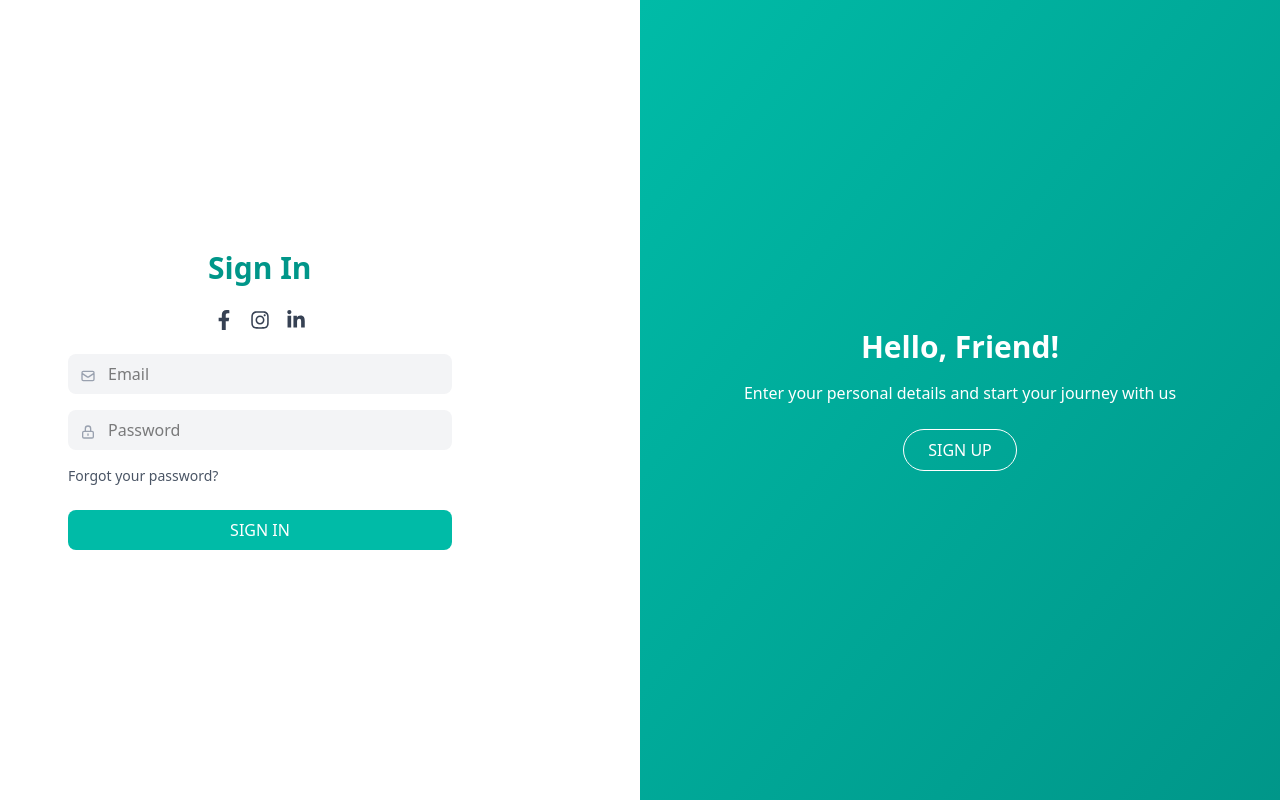
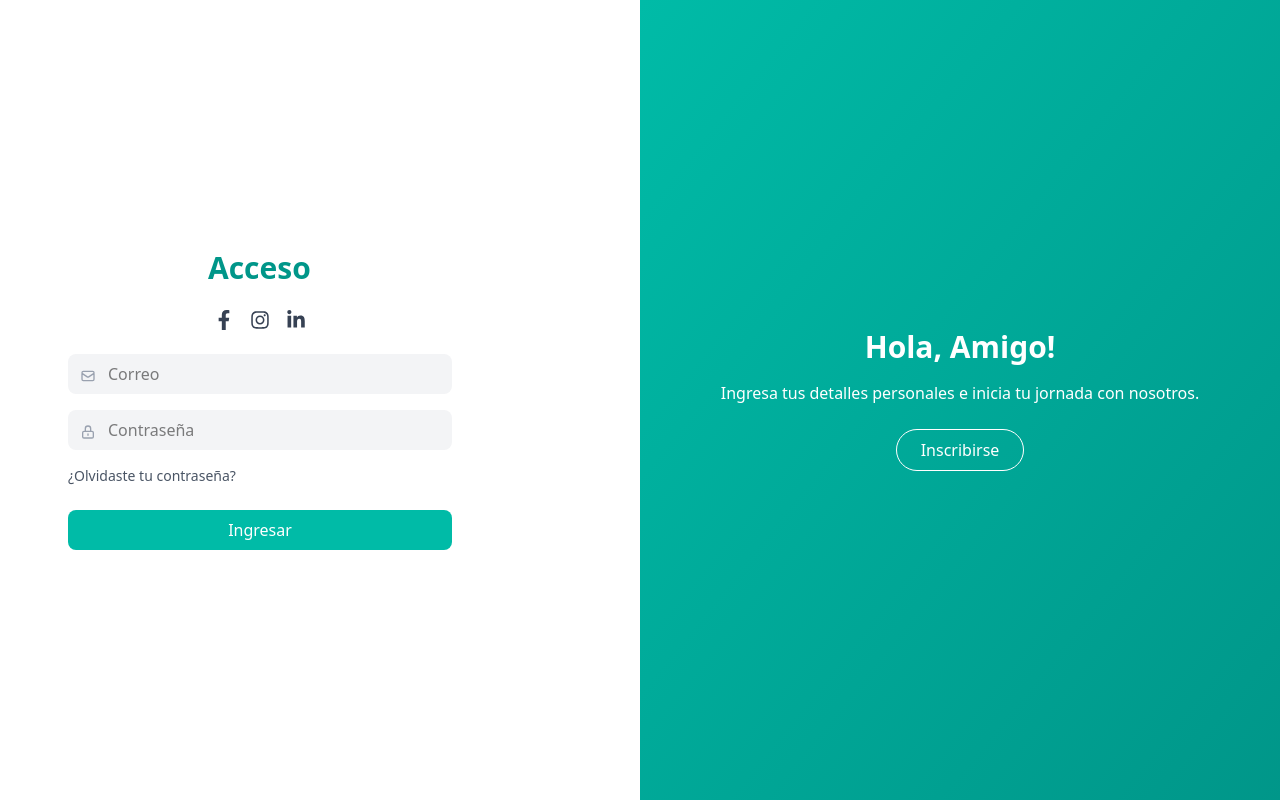
Before and after one commit to sayutef/frontSextoo, a React (Vite) app: page /login in a window 1280 px wide. Built offline with nearby package versions, Linux system fonts and the light colour scheme.

Commit message:
Mis cambios

```diff
--- a/src/pages/Login/Login.tsx
+++ b/src/pages/Login/Login.tsx
@@ -113,7 +113,7 @@ export default function Login() {
           {/* Sign In Form */}
           <div className="w-1/2 h-full flex items-center justify-center bg-white">
             <div className="max-w-md w-full px-8 -ml-190">
-              <h1 className="text-3xl font-bold text-teal-600 mb-6 ml-35">Sign In</h1>
+              <h1 className="text-3xl font-bold text-teal-600 mb-6 ml-35">Acceso</h1>
               <div className="flex space-x-4 text-xl text-gray-700 mb-6 justify-center">
                 <FaFacebookF />
                 <FaInstagram />
@@ -124,7 +124,7 @@ export default function Login() {
                   <HiOutlineMail className="absolute left-3 top-3.5 text-gray-400" />
                   <input
                     type="email"
-                    placeholder="Email"
+                    placeholder="Correo"
                     value={loginEmail}
                     onChange={(e) => setLoginEmail(e.target.value)}
                     className="w-full pl-10 pr-4 py-2 bg-gray-100 rounded-lg outline-none focus:ring-2 focus:ring-teal-500"
@@ -134,7 +134,7 @@ export default function Login() {
                   <HiOutlineLockClosed className="absolute left-3 top-3.5 text-gray-400" />
                   <input
                     type="password"
-                    placeholder="Password"
+                    placeholder="Contraseña"
                     value={loginPassword}
                     onChange={(e) => setLoginPassword(e.target.value)}
                     className="w-full pl-10 pr-4 py-2 bg-gray-100 rounded-lg outline-none focus:ring-2 focus:ring-teal-500"
@@ -142,13 +142,13 @@ export default function Login() {
                 </div>
               </div>
               <p className="text-sm text-gray-600 hover:text-teal-600 cursor-pointer mb-6">
-                Forgot your password?
+                ¿Olvidaste tu contraseña?
               </p>
               <button
                 onClick={handleSignIn}
                 className="w-full bg-teal-500 text-white py-2 rounded-lg hover:bg-teal-600 transition-colors"
               >
-                SIGN IN
+                Ingresar
               </button>
             </div>
           </div>
@@ -156,7 +156,7 @@ export default function Login() {
           {/* Sign Up Form */}
           <div className="w-1/2 h-full flex items-center justify-center bg-white">
             <div className="max-w-md w-full px-12 ml-190">
-              <h1 className="text-3xl font-bold text-teal-600 mb-6 ml-20">Create Account</h1>
+              <h1 className="text-3xl font-bold text-teal-600 mb-6 ml-20">Crear una cuenta</h1>
               <div className="flex space-x-4 text-xl text-gray-700 mb-6 justify-center">
                 <FaFacebookF />
                 <FaInstagram />
@@ -167,7 +167,7 @@ export default function Login() {
                   <HiOutlineUser className="absolute left-3 top-3.5 text-gray-400" />
                   <input
                     type="text"
-                    placeholder="Name"
+                    placeholder="Nombre"
                     value={first_name}
                     onChange={(e) => setfirst_name(e.target.value)}
                     className="w-full pl-10 pr-4 py-2 bg-gray-100 rounded-lg outline-none focus:ring-2 focus:ring-teal-500"
@@ -175,21 +175,21 @@ export default function Login() {
                 </div>
                 <input
                   type="text"
-                  placeholder="Last Name"
+                  placeholder="Apellido"
                   value={last_name}
                   onChange={(e) => setLastName(e.target.value)}
                   className="w-full px-4 py-2 bg-gray-100 rounded-lg outline-none focus:ring-2 focus:ring-teal-500"
                 />
                 <input
                   type="email"
-                  placeholder="Email"
+                  placeholder="Correo"
                   value={email}
                   onChange={(e) => setEmail(e.target.value)}
                   className="w-full px-4 py-2 bg-gray-100 rounded-lg outline-none focus:ring-2 focus:ring-teal-500"
                 />
                 <input
                   type="password"
-                  placeholder="Password"
+                  placeholder="Contraseña"
                   value={password}
                   onChange={(e) => setPassword(e.target.value)}
                   className="w-full px-4 py-2 bg-gray-100 rounded-lg outline-none focus:ring-2 focus:ring-teal-500"
@@ -199,7 +199,7 @@ export default function Login() {
                 onClick={handleSignUp}
                 className="w-full bg-teal-500 text-white py-2 rounded-lg hover:bg-teal-600 transition-colors"
               >
-                SIGN UP
+                Inscribirse
               </button>
             </div>
           </div>
@@ -214,28 +214,28 @@ export default function Login() {
           <div className="text-center">
             {isSignUp ? (
               <>
-                <h2 className="text-3xl font-bold mb-4">Welcome Back!</h2>
+                <h2 className="text-3xl font-bold mb-4">Bienvenido!</h2>
                 <p className="mb-6">
-                  To keep connected with us, please log in with your personal info
+                  Mantente conectado con nosotros, por favor ingresa con tu informacion personal.
                 </p>
                 <button
                   onClick={() => setIsSignUp(false)}
                   className="border border-white px-6 py-2 rounded-full hover:bg-white hover:text-teal-600 transition"
                 >
-                  SIGN IN
+                  Iniciar sesion
                 </button>
               </>
             ) : (
               <>
-                <h2 className="text-3xl font-bold mb-4">Hello, Friend!</h2>
+                <h2 className="text-3xl font-bold mb-4">Hola, Amigo!</h2>
                 <p className="mb-6">
-                  Enter your personal details and start your journey with us
+                  Ingresa tus detalles personales e inicia tu jornada con nosotros.
                 </p>
                 <button
                   onClick={() => setIsSignUp(true)}
                   className="border border-white px-6 py-2 rounded-full hover:bg-white hover:text-teal-600 transition"
                 >
-                  SIGN UP
+                  Inscribirse
                 </button>
               </>
             )}
```
